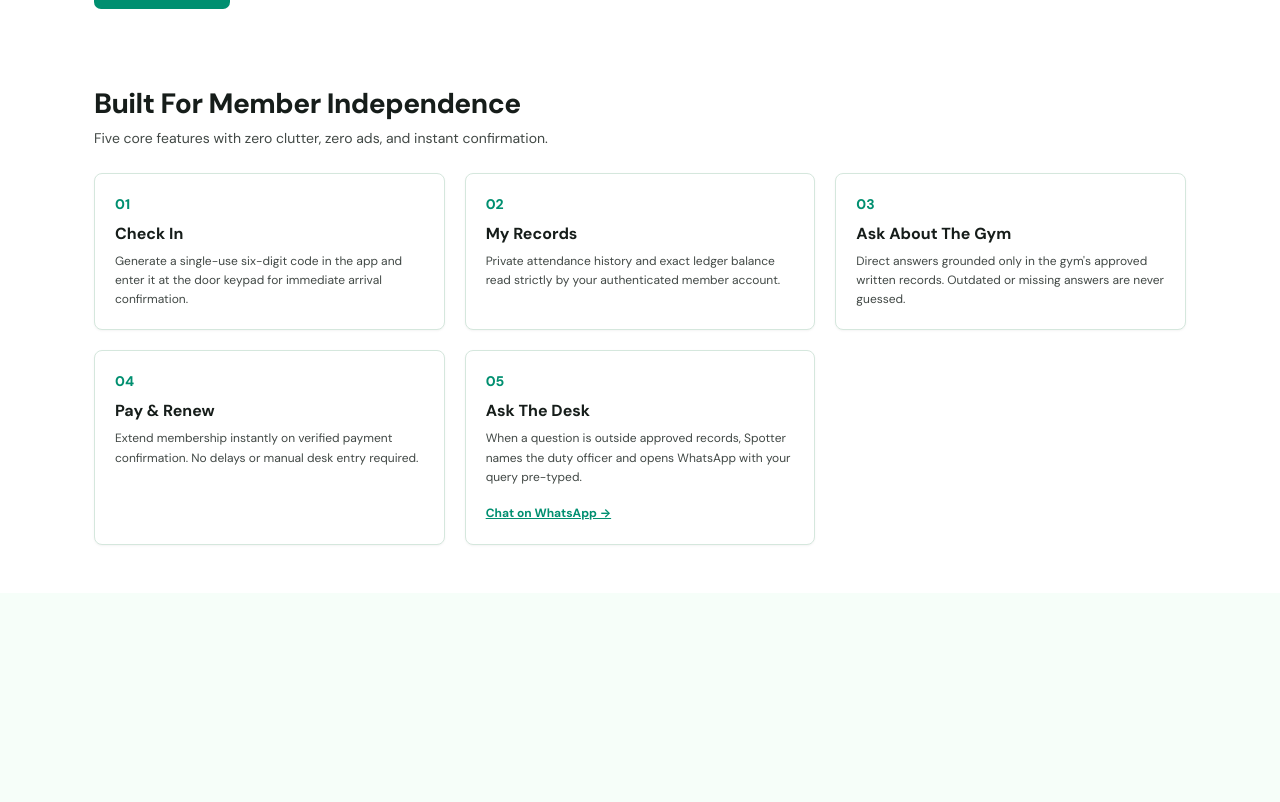
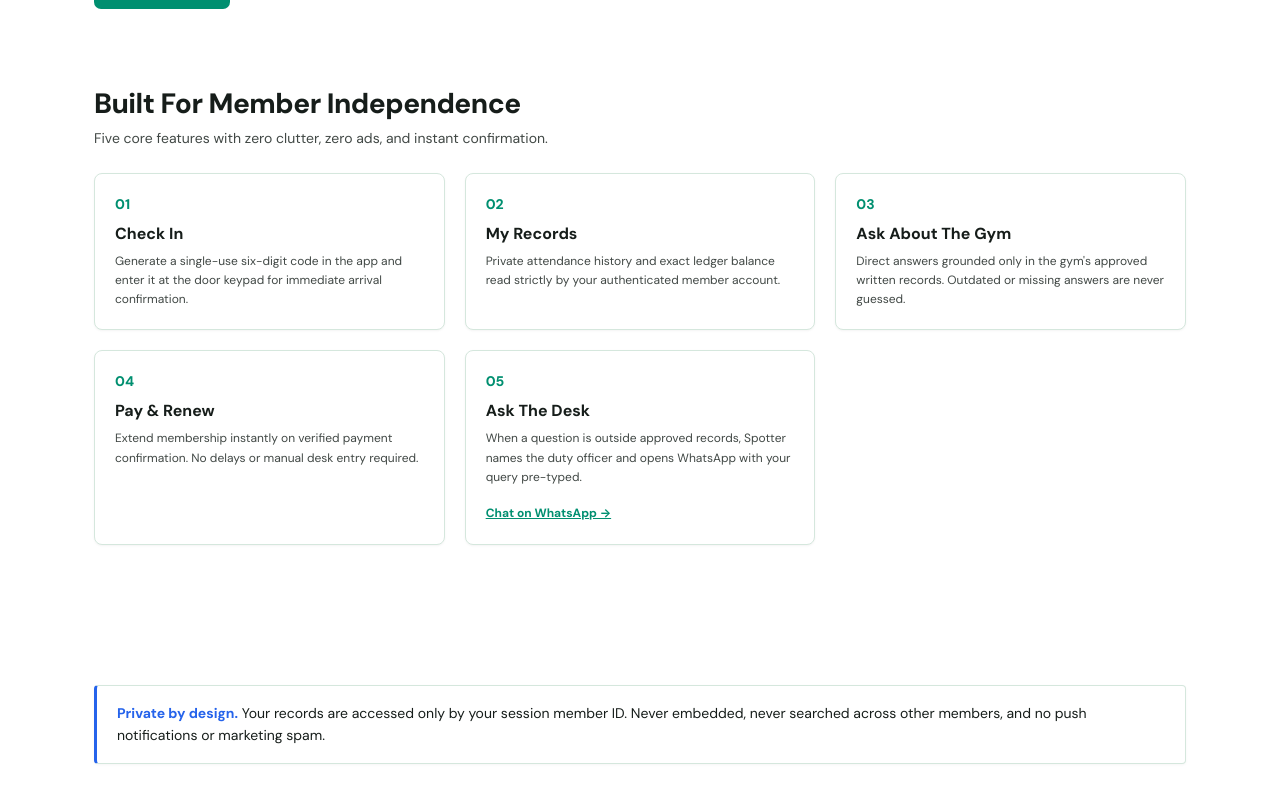
Before and after one commit to Cannon-Leo/spotter, a Next.js app: page / in a window 1280 px wide. Shown: the part 432-1234 px from the top of the page. Before the commit the page ends 1025 px from the top, so only its background shows below. Built offline with nearby package versions, Linux system fonts and the light colour scheme; no server answers.

Commit message:
Add private by design info section with 10rem margin below card section

```diff
--- a/app/home-view.tsx
+++ b/app/home-view.tsx
@@ -187,6 +187,16 @@ export default function SpotterHome() {
             ))}
           </div>
         </section>
+
+        {/* Info Section */}
+        <section className={styles.infoSection} aria-label="Privacy and Member Records Notice">
+          <div className={styles.infoCard}>
+            <p className={styles.infoText}>
+              <strong className={styles.infoHighlight}>Private by design.</strong>{' '}
+              Your records are accessed only by your session member ID. Never embedded, never searched across other members, and no push notifications or marketing spam.
+            </p>
+          </div>
+        </section>
       </div>
     </div>
   );
--- a/app/page.module.css
+++ b/app/page.module.css
@@ -289,7 +289,7 @@
 .cardSection,
 .featuresSection {
   margin-top: 6rem;
-  padding-bottom: var(--space-12);
+  padding-bottom: 0;
   display: flex;
   flex-direction: column;
 }
@@ -389,6 +389,36 @@
 
 .cardLink:hover {
   opacity: 0.85;
+}
+/* --------------------------------------------------------------------------
+ * Info Section (Privacy Callout with 10rem margin below Card Section)
+ * -------------------------------------------------------------------------- */
+.infoSection {
+  margin-top: 10rem;
+  padding-bottom: var(--space-12);
+  width: 100%;
+}
+
+.infoCard {
+  background-color: var(--color-surface-container-lowest);
+  border: 1px solid var(--color-outline-variant);
+  border-left: 3px solid #2563eb;
+  border-radius: var(--radius-sm);
+  padding: var(--space-4) var(--space-5);
+  box-shadow: 0 1px 3px rgba(0, 0, 0, 0.04);
+}
+
+.infoText {
+  font-family: var(--typography-body-medium-font-family);
+  font-size: var(--typography-body-medium-font-size);
+  line-height: 1.6;
+  color: var(--color-on-background);
+  margin: 0;
+}
+
+.infoHighlight {
+  color: #2563eb;
+  font-weight: 700;
 }
 
 /* --------------------------------------------------------------------------
```
